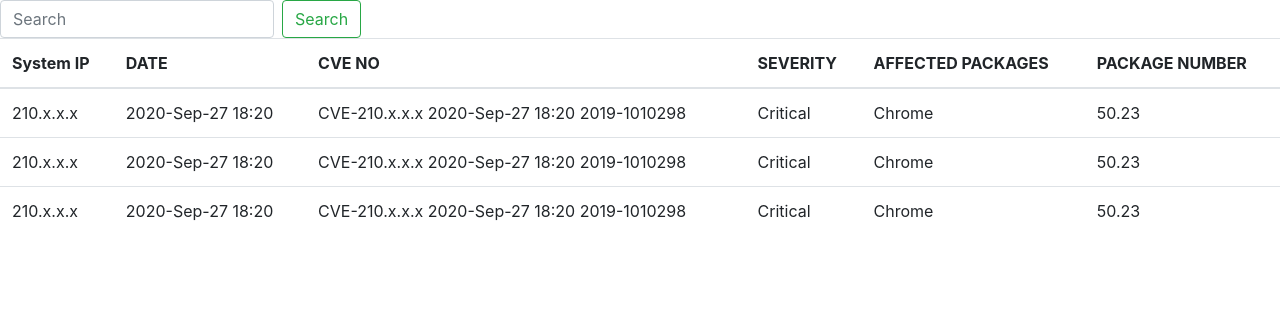
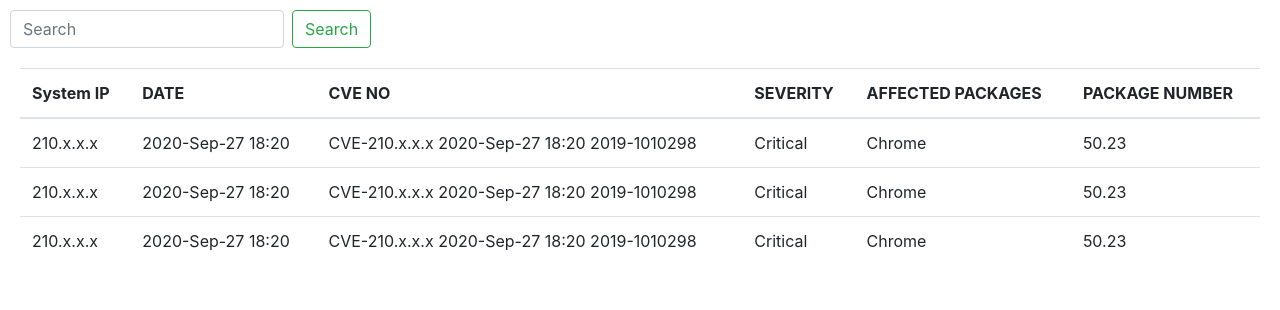
Before and after one commit to marcelismael1/duga, a Flask app: page /alerts in a window 1280 px wide. Shown: the part 66-376 px from the top of the page. Run offline with Flask 2, Linux system fonts and the light colour scheme; some libraries are stand-ins or nearby versions.

Commit message:
Add Styles for Alarms Page

```diff
--- a/web/static/css/style.css
+++ b/web/static/css/style.css
@@ -7,6 +7,20 @@
 
 .dbchart {
 	display: flex;
+
+}
+
+.alcontainer {
+	display: flex;
+	flex-flow: column wrap;
+	justify-content: center;
+	padding: 10px 10px 10px 10px
+}
+
+.altable {
+	margin-bottom:  10px;
+	margin-top:   10px;
+	padding: 10px 10px 10px 10px;
 
 }
 
```
